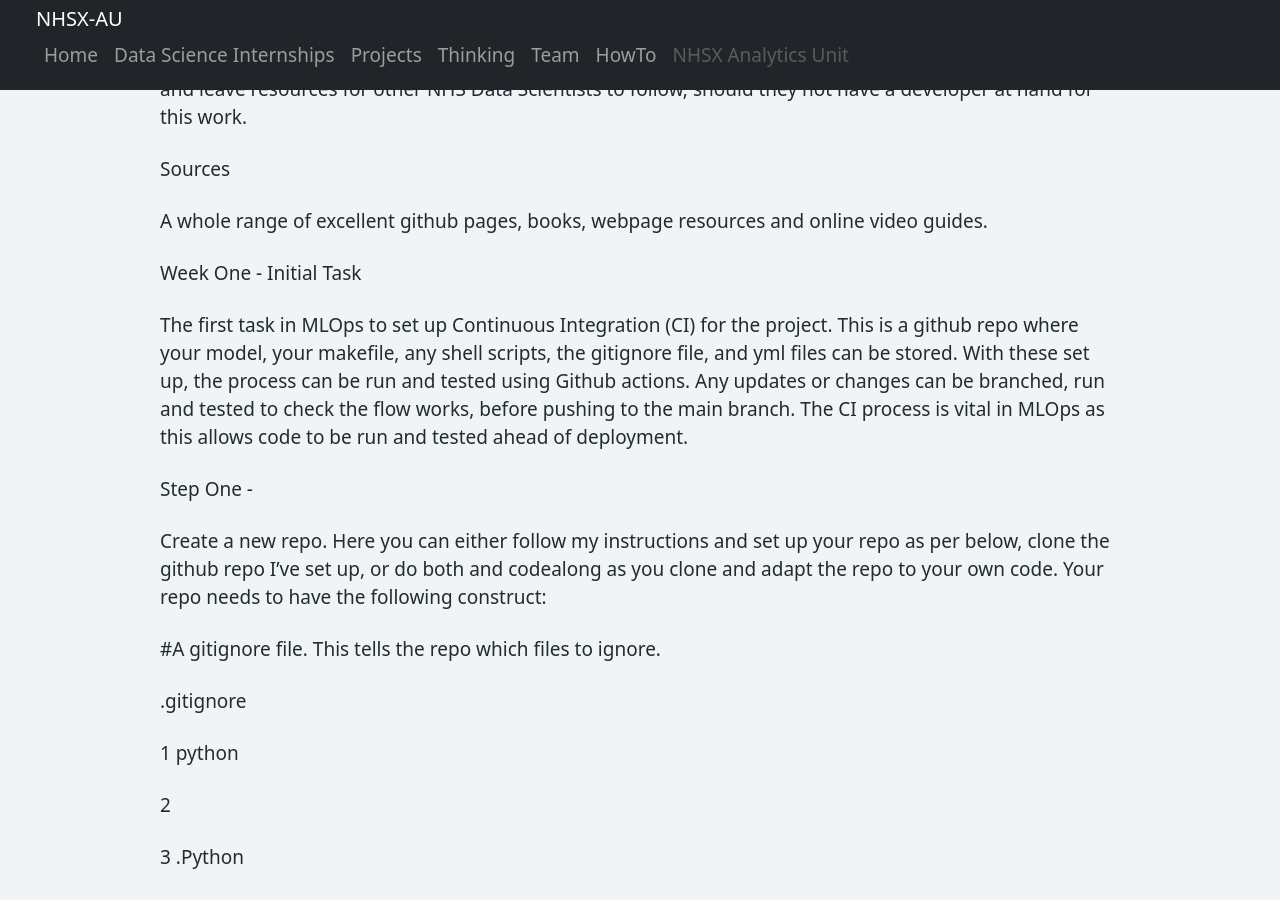
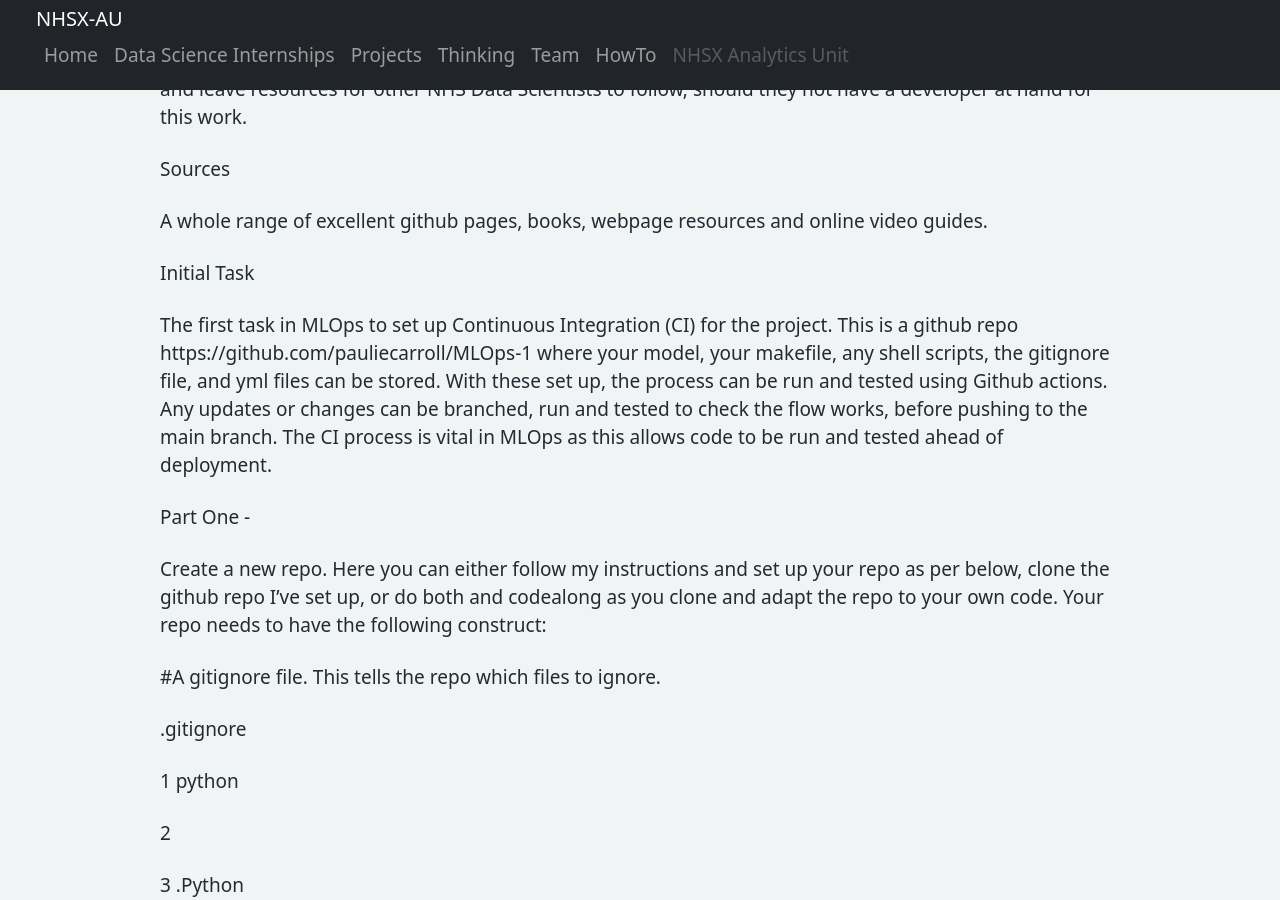
Before and after one commit to nhsx/AnalyticsUnit, a Jekyll site: the page built from MLOps.md, in a window 1280 px wide and 900 px high, scrolled down 562 px. Built offline with Jekyll 4.4.1, drawn with Linux system fonts in a browser that asks for light colours; some of the changed text lies outside the part shown.

Commit message:
Update MLOps.md

```diff
--- a/MLOps.md
+++ b/MLOps.md
@@ -18,15 +18,15 @@ Sources
 A whole range of excellent github pages, books, webpage resources and online video guides.
 
 
-Week One - Initial Task
+Initial Task
 
 The first task in MLOps to set up Continuous Integration (CI) for the project.
-This is a github repo where your model, your makefile, any shell scripts, the gitignore file, and yml files can be stored.
+This is a github repo https://github.com/pauliecarroll/MLOps-1 where your model, your makefile, any shell scripts, the gitignore file, and yml files can be stored.
 With these set up, the process can be run and tested using Github actions.
 Any updates or changes can be branched, run and tested to check the flow works, before pushing to the main branch.
 The CI process is vital in MLOps as this allows code to be run and tested ahead of deployment.
 
-Step One -
+Part One -
 
 Create a new repo. Here you can either follow my instructions and set up your repo as per below, clone the github repo I've set up, or do both and codealong as you clone and adapt the repo to your own code.
 Your repo needs to have the following construct:
@@ -180,3 +180,6 @@ Create your .yml file there.
 Committing the .yml file to the workflow folder should trigger github actions to run, and the build to take place. If this doesn't happen click on actions in the menu repo, then click on the name of the .yml file in the centre of the screen, then top right, re-run all jobs. If you then click 'build' you will see the jobs taking place, and within each of these the executed code.
 
 This is a very simple example of how to view Continuous Integration. The files can be edited and re-tested at any point on the main branch, or better on a different branch, before being merged into the main branch.
+
+
+Part Two to follow.......
```
